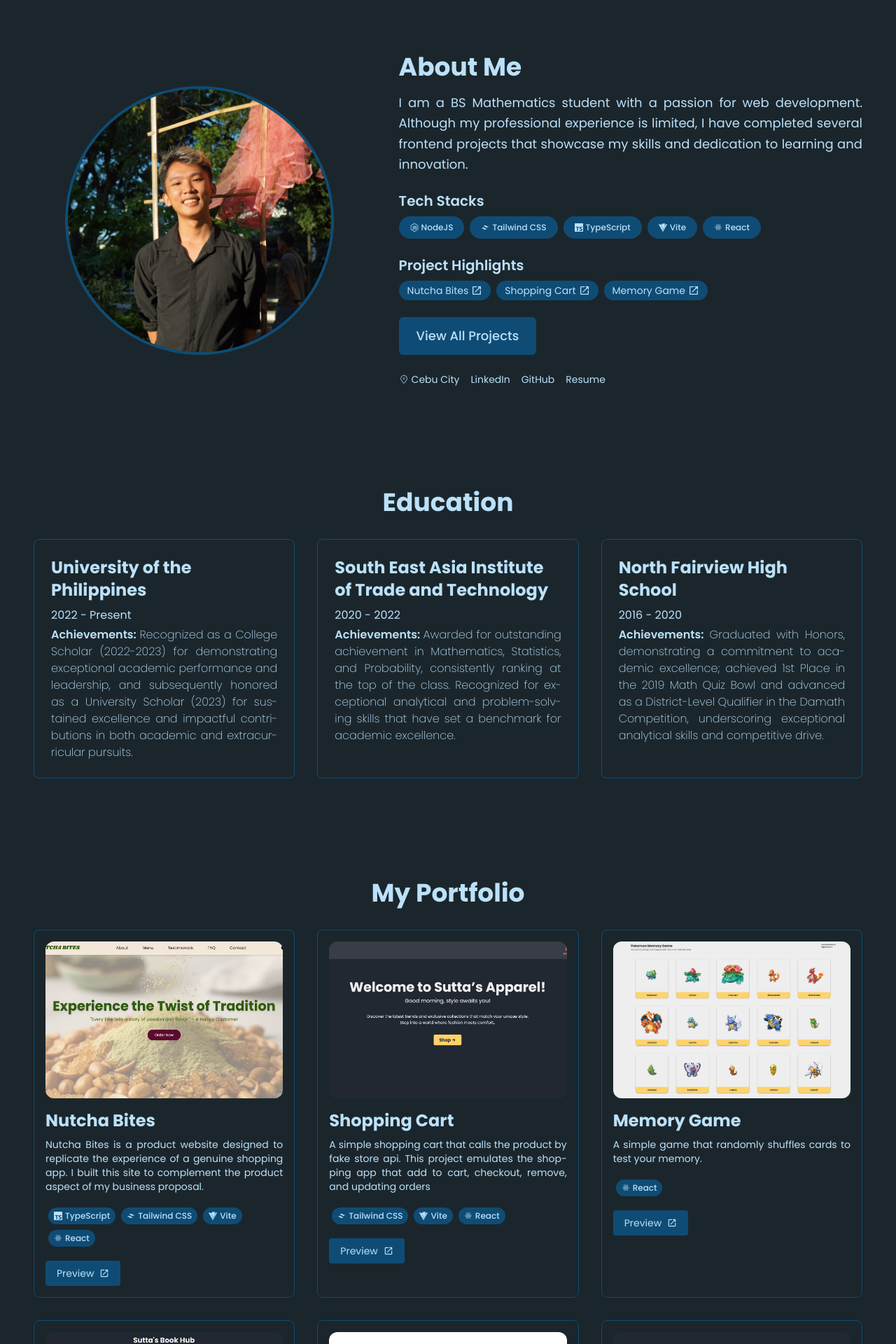
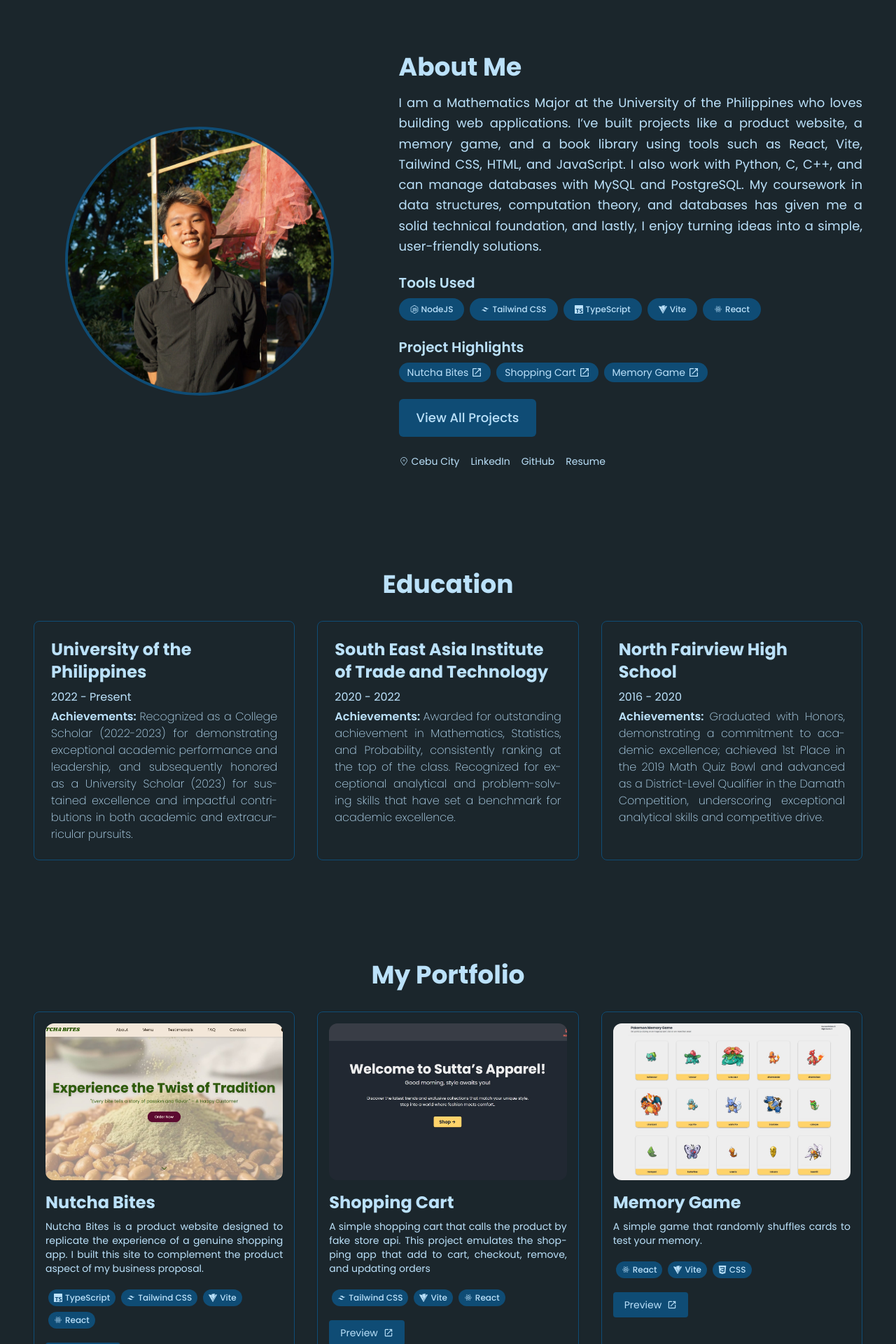
Before and after one commit to jlescarlan11/Portfolio, a React (Vite) app: page /#hero in a window 1280 px wide. Shown: the part 820-2740 px from the top of the page at 70% size. Built offline with nearby package versions, Linux system fonts and the light colour scheme.

Commit message:
Edited Descriptions from About and portfolio

```diff
--- a/src/components/About.tsx
+++ b/src/components/About.tsx
@@ -103,14 +103,18 @@
       <h2 className="text-4xl font-bold mb-4">About Me</h2>
       {/* Bio Text */}
       <p className="text-lg text-wrap break-normal hyphens-auto text-justify leading-relaxed mb-6">
-        I am a BS Mathematics student with a passion for web development.
-        Although my professional experience is limited, I have completed several
-        frontend projects that showcase my skills and dedication to learning and
-        innovation.
+        I am a Mathematics Major at the University of the Philippines who loves
+        building web applications. I’ve built projects like a product website, a
+        memory game, and a book library using tools such as React, Vite,
+        Tailwind CSS, HTML, and JavaScript. I also work with Python, C, C++, and
+        can manage databases with MySQL and PostgreSQL. My coursework in data
+        structures, computation theory, and databases has given me a solid
+        technical foundation, and lastly, I enjoy turning ideas into a simple,
+        user-friendly solutions.
       </p>
       {/* Techstacks */}
       <div className="mb-6">
-        <h3 className="text-xl font-semibold mb-2">Tech Stacks</h3>
+        <h3 className="text-xl font-semibold mb-2">Tools Used</h3>
         {/*
           The project items are rendered as interactive badges.
           Each badge is clickable (using React Router's Link) to provide more details about the project.
--- a/src/components/Portfolio.tsx
+++ b/src/components/Portfolio.tsx
@@ -14,6 +14,8 @@
   SiRedux,
   SiJavascript,
   SiNodedotjs,
+  SiHtml5,
+  SiCss3,
 } from "react-icons/si";
 import nutchaBitesOverview from "../assets/projects/project-nutcha-bites.jpg";
 import bookLibraryPreview from "../assets/projects/project-book-library.jpg";
@@ -47,6 +49,8 @@
   Redux: <SiRedux title="Redux" />,
   JavaScript: <SiJavascript title="TypeScript" />,
   NodeJS: <SiNodedotjs title="Node JS" />,
+  HTML: <SiHtml5 title="HTML" />,
+  CSS: <SiCss3 title="CSS" />,
 };
 
 // -----------------------------------------------------------------------------
@@ -142,7 +146,7 @@
       "A simple game that randomly shuffles cards to test your memory.",
     thumbnail: `${memoryGamePreview}`,
     preview: "https://pokemon-memory-game-olive.vercel.app/",
-    techStack: ["React"],
+    techStack: ["React", "Vite", "CSS"],
   },
   {
     id: "4",
@@ -150,7 +154,7 @@
     description: "A book library that stores a collection of books locally.",
     thumbnail: `${bookLibraryPreview}`,
     preview: "https://jlescarlan11.github.io/book-library/",
-    techStack: ["JavaScript"],
+    techStack: ["HTML", "CSS", "JavaScript"],
   },
   {
     id: "5",
@@ -159,7 +163,7 @@
       "A simple rock paper scissor game that challenges computer with its random pick.",
     thumbnail: `${rpsPreview}`,
     preview: "https://jlescarlan11.github.io/rock-paper-scissor/",
-    techStack: ["JavaScript"],
+    techStack: ["HTML", "CSS", "JavaScript"],
   },
   {
     id: "6",
@@ -167,7 +171,7 @@
     description: "A simple calculator app that computes a simple calculation.",
     thumbnail: `${calculatorPreview}`,
     preview: "https://jlescarlan11.github.io/calculator/",
-    techStack: ["JavaScript"],
+    techStack: ["HTML", "CSS", "JavaScript"],
   },
   {
     id: "7",
```
